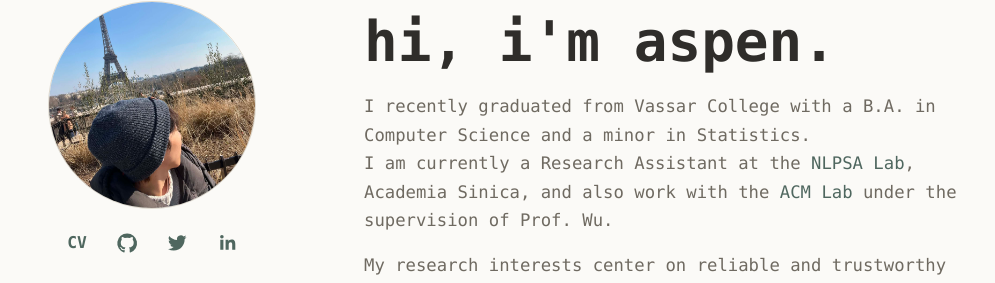
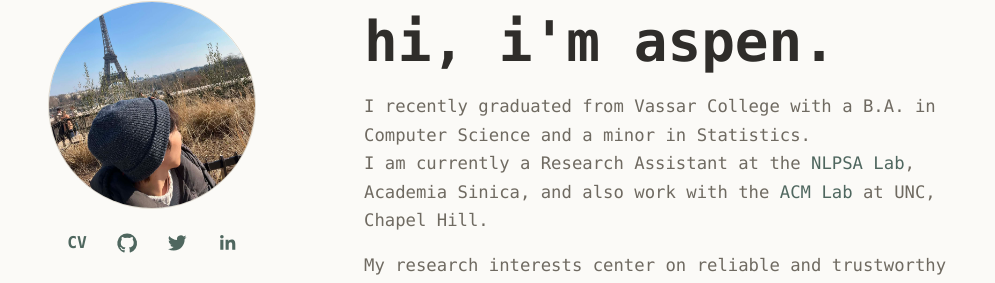
Before and after one commit to aspenywang/aspenywang.github.io, a React (Vite) app: page / in a window 1280 px wide. Shown: the part 117-400 px from the top of the page, without its empty margins (142-1137 px from the left). Built offline with nearby package versions, Linux system fonts and the light colour scheme.

Commit message:
Minor Update

```diff
--- a/src/App.jsx
+++ b/src/App.jsx
@@ -120,8 +120,7 @@ function Home() {
           I am currently a Research Assistant at the{' '}
           <a href="https://homepage.iis.sinica.edu.tw/pages/lwku/">NLPSA Lab</a>,
           Academia Sinica, and also work with the{' '}
-          <a href="https://www.acmlab.org/">ACM Lab</a> under the supervision of
-          Prof. Wu.
+          <a href="https://www.acmlab.org/">ACM Lab</a> at UNC, Chapel Hill.
         </p>
         <p className="lede">
           My research interests center on reliable and trustworthy AI, LLM localization,
```
